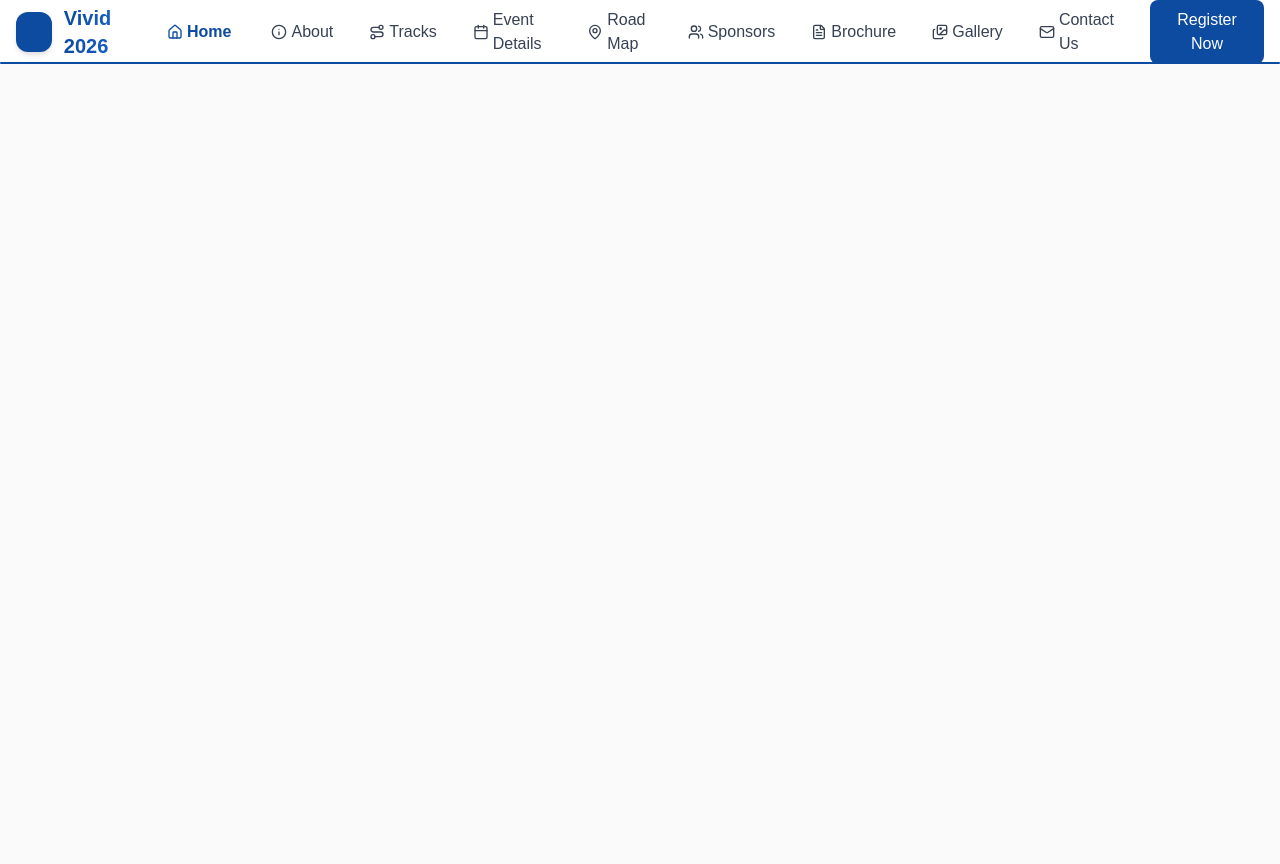
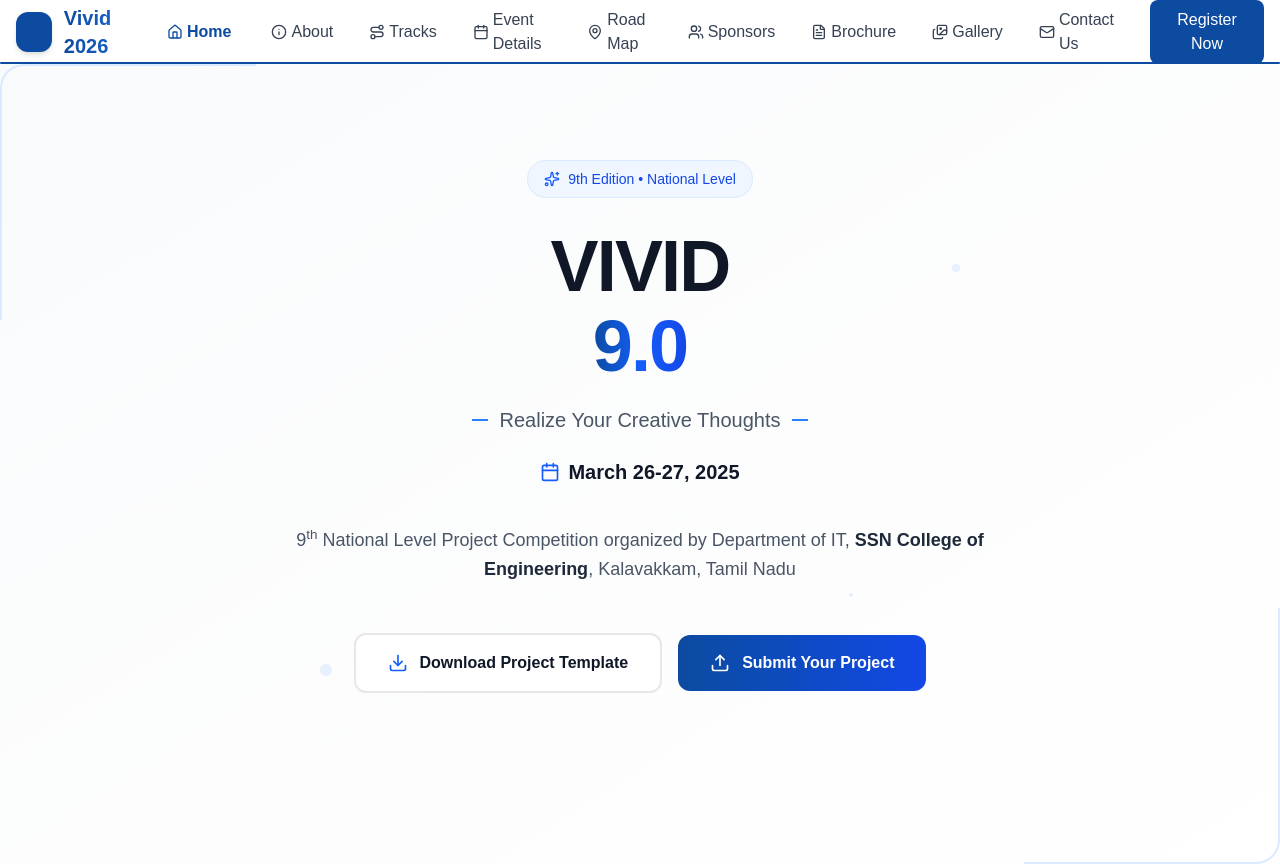
Before and after one commit to baggie11/Vivid-Website, a Next.js app: page / in a window 1280 px wide. Built offline with nearby package versions, Linux system fonts and the light colour scheme.

Commit message:
added the hero section

```diff
--- /dev/null
+++ b/app/components/Hero.tsx
@@ -0,0 +1,115 @@
+'use client';
+
+import { useState, useEffect } from 'react';
+import Link from 'next/link';
+import { Calendar, Download, Upload, Award, Users, Sparkles } from 'lucide-react';
+
+const Hero = () => {
+  const [scrollY, setScrollY] = useState(0);
+
+  useEffect(() => {
+    const handleScroll = () => {
+      setScrollY(window.scrollY);
+    };
+    window.addEventListener('scroll', handleScroll);
+    return () => window.removeEventListener('scroll', handleScroll);
+  }, []);
+
+  return (
+    <div className="relative min-h-screen bg-gradient-to-br from-gray-50 to-white dark:from-gray-900 dark:to-gray-950 overflow-hidden">
+      {/* Abstract Background Elements */}
+      <div className="absolute inset-0">
+        {/* Top left geometric shape */}
+        <div className="absolute top-0 left-0 w-96 h-96">
+          <div className="absolute top-0 left-0 w-64 h-64 border-l-2 border-t-2 border-blue-100 dark:border-blue-900/30 rounded-tl-3xl"></div>
+        </div>
+
+        {/* Bottom right geometric shape */}
+        <div className="absolute bottom-0 right-0 w-96 h-96">
+          <div className="absolute bottom-0 right-0 w-64 h-64 border-r-2 border-b-2 border-blue-100 dark:border-blue-900/30 rounded-br-3xl"></div>
+        </div>
+
+        {/* Floating dots */}
+        <div className="absolute top-1/4 right-1/4 w-2 h-2 bg-blue-500/10 dark:bg-blue-400/10 rounded-full"></div>
+        <div className="absolute top-3/4 left-1/4 w-3 h-3 bg-blue-500/10 dark:bg-blue-400/10 rounded-full"></div>
+        <div className="absolute bottom-1/3 right-1/3 w-1 h-1 bg-blue-500/10 dark:bg-blue-400/10 rounded-full"></div>
+      </div>
+
+      <div className="relative z-10 max-w-7xl mx-auto px-4 sm:px-6 lg:px-8 py-16 md:py-24">
+        <div className="text-center">
+          {/* Badge */}
+          <div className="inline-flex items-center gap-2 px-4 py-2 rounded-full bg-blue-50 dark:bg-blue-900/20 border border-blue-100 dark:border-blue-800/30 mb-8">
+            <Sparkles className="w-4 h-4 text-blue-600 dark:text-blue-400" />
+            <span className="text-sm font-medium text-blue-700 dark:text-blue-300">
+              9th Edition • National Level
+            </span>
+          </div>
+
+          {/* Main Title */}
+          <h1 className="text-4xl sm:text-5xl md:text-6xl lg:text-7xl font-bold tracking-tight mb-6">
+            <span className="block text-gray-900 dark:text-white">VIVID</span>
+            <span className="block mt-2">
+              <span className="bg-gradient-to-r from-[#0D4BA0] via-blue-600 to-blue-700 bg-clip-text text-transparent">
+                9.0
+              </span>
+            </span>
+          </h1>
+
+          {/* Subtitle with icon */}
+          <div className="flex items-center justify-center gap-3 mb-6">
+            <div className="w-4 h-0.5 bg-blue-500 dark:bg-blue-400"></div>
+            <p className="text-lg sm:text-xl text-gray-600 dark:text-gray-300 font-medium">
+              Realize Your Creative Thoughts
+            </p>
+            <div className="w-4 h-0.5 bg-blue-500 dark:bg-blue-400"></div>
+          </div>
+
+          {/* Date with Calendar Icon */}
+          <div className="flex items-center justify-center gap-2 mb-10">
+            <Calendar className="w-5 h-5 text-blue-600 dark:text-blue-400" />
+            <time className="text-xl font-semibold text-gray-900 dark:text-white">
+              March 26-27, 2025
+            </time>
+          </div>
+
+          {/* Description */}
+          <p className="max-w-3xl mx-auto text-lg text-gray-600 dark:text-gray-400 mb-12 leading-relaxed">
+            9<sup>th</sup> National Level Project Competition organized by Department of IT,
+            <span className="font-semibold text-gray-800 dark:text-gray-200"> SSN College of Engineering</span>,
+            Kalavakkam, Tamil Nadu
+          </p>
+
+          {/* CTA Buttons */}
+          <div className="flex flex-col sm:flex-row gap-4 justify-center items-center mb-16">
+            <Link
+              href="./VIVID 9.0 - Project Template.docx"
+              className="group flex items-center gap-3 px-8 py-4 bg-white dark:bg-gray-800 border-2 border-gray-200 dark:border-gray-700 rounded-xl hover:border-blue-500 dark:hover:border-blue-500 hover:shadow-xl transition-all duration-300 hover:-translate-y-1 w-full sm:w-auto"
+            >
+              <Download className="w-5 h-5 text-blue-600 dark:text-blue-400 group-hover:scale-110 transition-transform" />
+              <span className="text-base font-semibold text-gray-900 dark:text-white">
+                Download Project Template
+              </span>
+            </Link>
+
+            <Link
+              href="https://forms.gle/qUdaBkHGURLt1d7eA"
+              target="_blank"
+              className="group flex items-center gap-3 px-8 py-4 bg-gradient-to-r from-[#0D4BA0] to-blue-700 rounded-xl hover:from-blue-700 hover:to-blue-800 hover:shadow-2xl transition-all duration-300 hover:-translate-y-1 w-full sm:w-auto"
+            >
+              <Upload className="w-5 h-5 text-white" />
+              <span className="text-base font-semibold text-white">
+                Submit Your Project
+              </span>
+            </Link>
+          </div>
+
+
+
+
+        </div>
+      </div>
+    </div>
+  );
+};
+
+export default Hero;
--- a/app/page.tsx
+++ b/app/page.tsx
@@ -1,10 +1,12 @@
-import Image from "next/image";
+import Hero from "./components/Hero";
 
 
 export default function Home() {
   return (
-    <div className="flex min-h-screen items-center justify-center bg-zinc-50 font-sans dark:bg-black">
+    <main className="min-h-screen bg-white dark:bg-gray-950">
 
-    </div>
+      <Hero />
+
+    </main>
   );
 }
```
